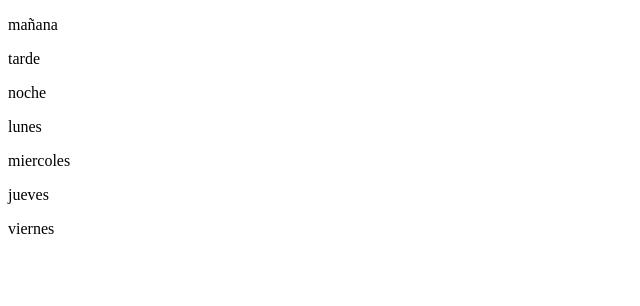
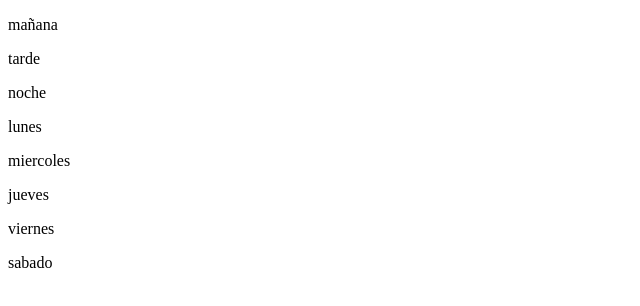
Before and after one commit to Logicainformatica18/cesca, a plain HTML site: page index.html in a window 1280 px wide. Shown: the full height of the page, 0-640 px from the left. Drawn offline with Linux system fonts and the light colour scheme.

Commit message:
agregue parrafo sabado

```diff
--- a/index.html
+++ b/index.html
@@ -14,5 +14,6 @@
     <p>miercoles</p>
     <p>jueves</p>
     <p>viernes</p>
+    <p>sabado</p>
 </body>
 </html>
```
